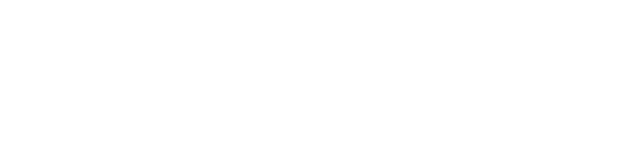
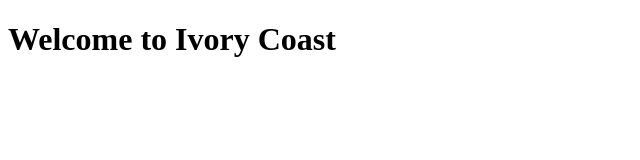
Before and after one commit to damanadidier/niitGoH, a plain HTML site: page index.html in a window 1280 px wide. Shown: the whole page, without its empty margins (0-640 px from the left). Drawn offline with Linux system fonts and the light colour scheme.

Commit message:
added a comment to css file and a welcome message to index.html

```diff
--- a/assets/style.css
+++ b/assets/style.css
@@ -0,0 +1 @@
+/* css file*/
--- a/index.html
+++ b/index.html
@@ -7,6 +7,7 @@
     <title>Git Test</title>
 </head>
 <body>
+    <h1>Welcome to Ivory Coast</h1>
 
 </body>
 </html>
```
